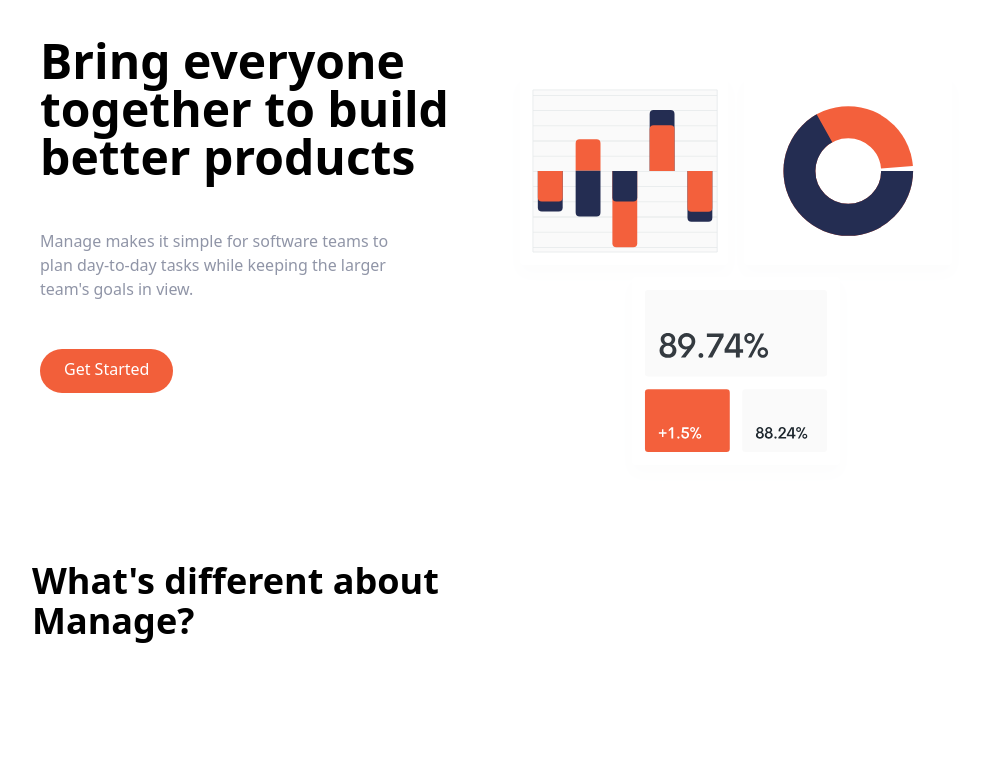
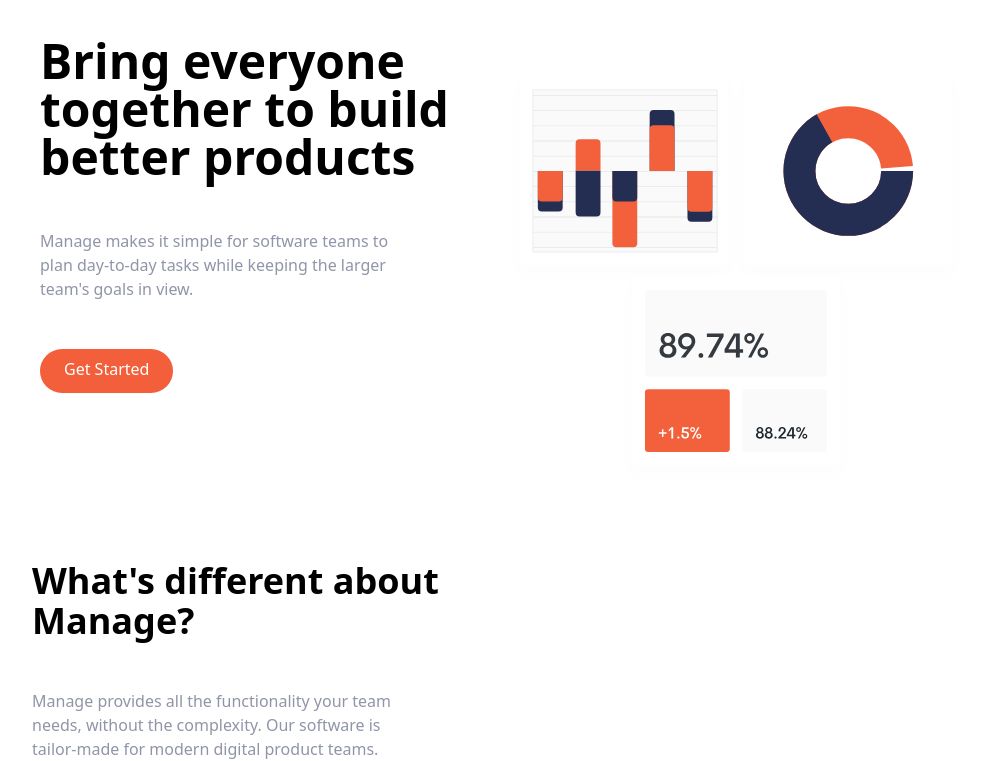
Before and after one commit to vishalicious213/tw-splashboard, a website: page index.html in a window 1280 px wide. Shown: the part 95-856 px from the top of the page, without its empty margins (136-1135 px from the left). Before the commit the page ends 800 px from the top, so only its background shows below. Drawn offline with Linux system fonts and the light colour scheme.

Commit message:
index: added added p to flex container in features section

```diff
--- a/index.html
+++ b/index.html
@@ -60,6 +60,9 @@
                 <h2 class="max-w-md text-4xl font-bold text-center md:text-left">
                     What's different about Manage?
                 </h2>
+                <p class="max-w-sm text-center text-darkGrayishBlue md:text-left">
+                    Manage provides all the functionality your team needs, without the complexity. Our software is tailor-made for modern digital product teams.
+                </p>
             </div>
             <!-- Numbered list -->
             <div></div>
```
